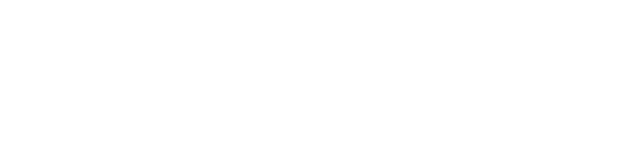
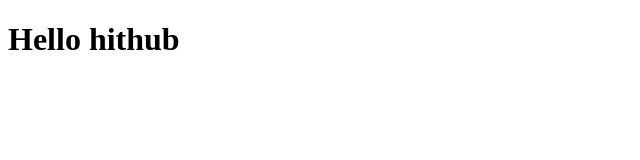
Before and after one commit to avenue-spb/git-github, a plain HTML site: page index.html in a window 1280 px wide. Shown: the whole page, without its empty margins (0-640 px from the left). Drawn offline with Linux system fonts and the light colour scheme.

Commit message:
added tag h1

```diff
--- a/index.html
+++ b/index.html
@@ -7,6 +7,6 @@
     <title>Git Github</title>
 </head>
 <body>
-
+    <h1> Hello hithub</h1>
 </body>
 </html>
```
